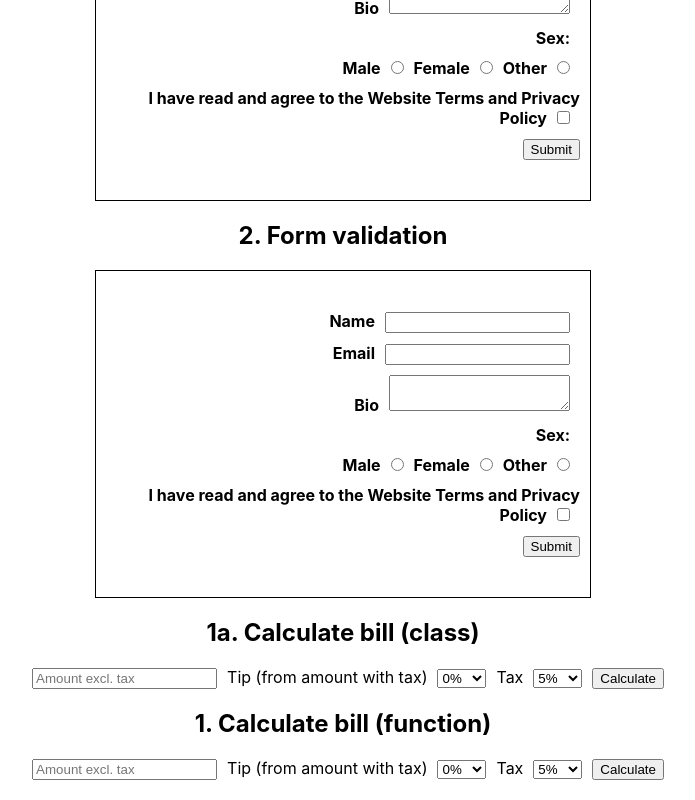
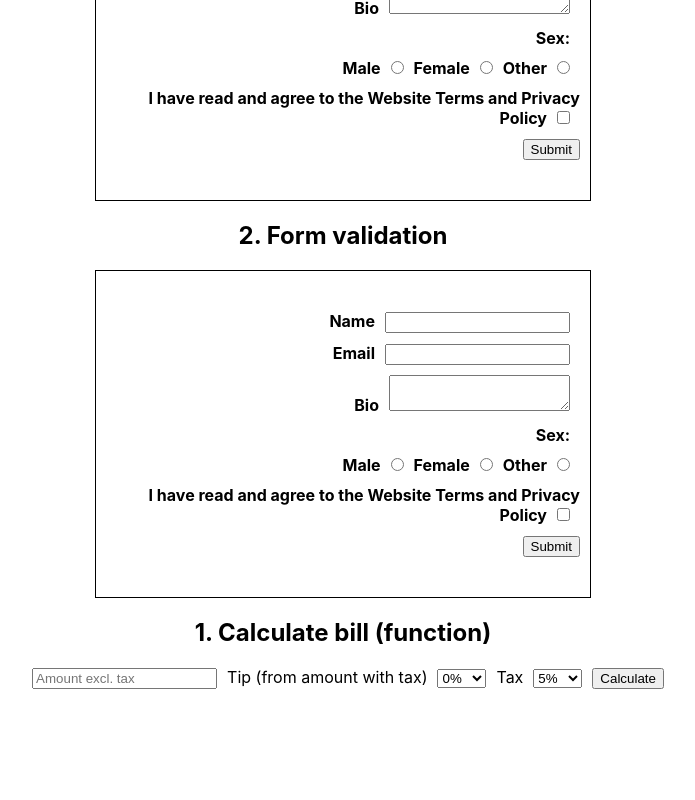
Before and after one commit to piotrekgie/restaurant, a React (Create React App) app: page / in a window 1280 px wide. Shown: the part 708-1508 px from the top of the page, without its empty margins (297-992 px from the left). After the commit the page ends 1417 px from the top, so only its background shows below. Built offline with nearby package versions, Linux system fonts and the light colour scheme.

Commit message:
Ex 4 Added temporary comment cause sandbox issue

```diff
--- a/src/App.js
+++ b/src/App.js
@@ -13,7 +13,8 @@ function App() {
             <ExpenseCalculator/>
             <HookForm/>
             <Form/>
-            <BillClass/>
+            {/* Zakomentowane, ponieważ sandbox się krzaczy, nie wiem czemu :/ */}
+            {/*<BillClass/>*/}
             <Bill/>
         </>
     );
```
